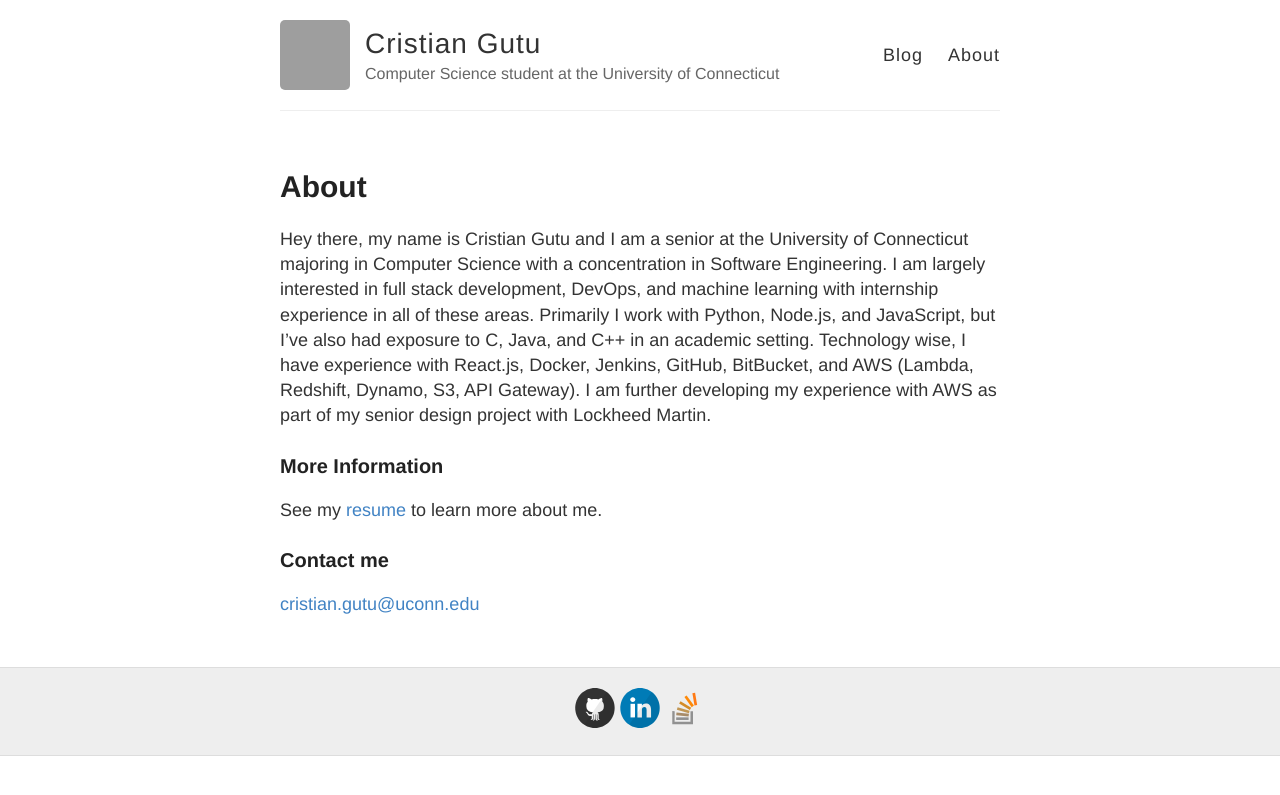
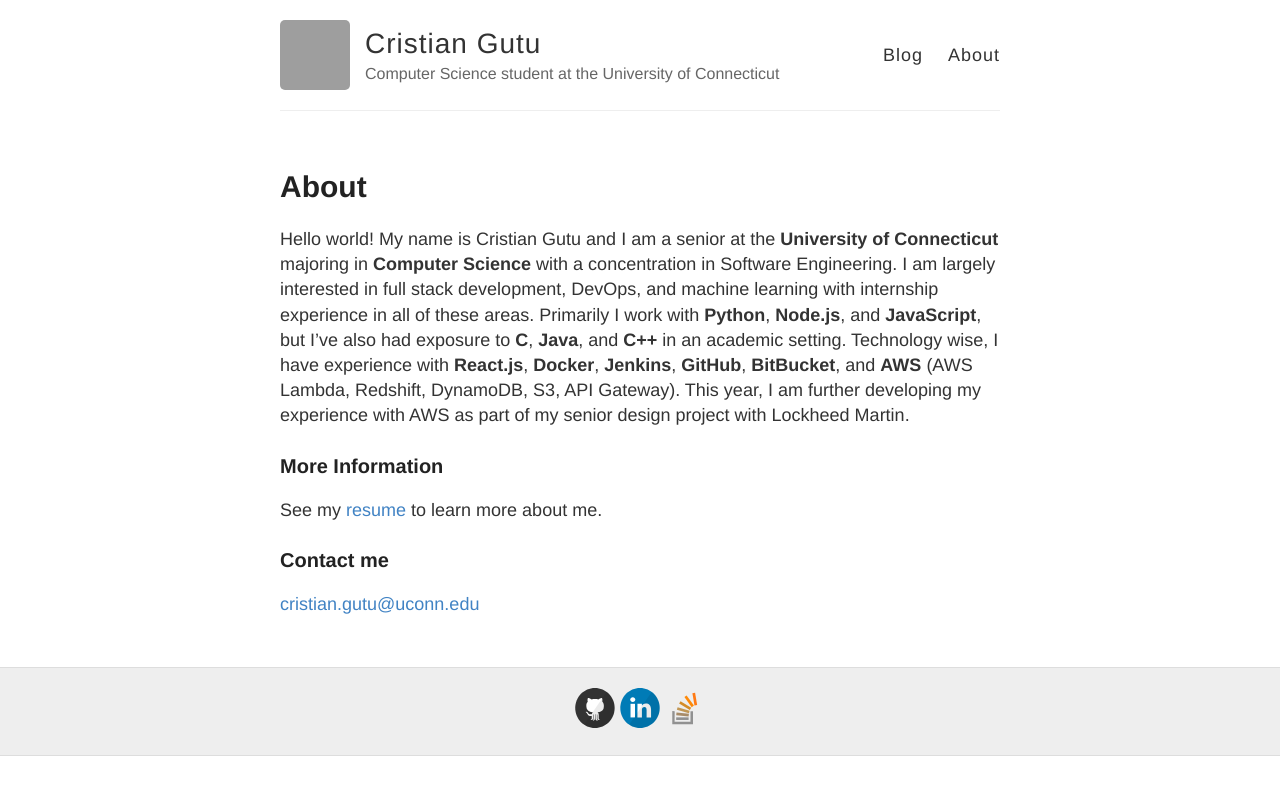
Before and after one commit to gutucristian/gutucristian.github.io, a Jekyll site: the page built from about.md, in a window 1280 px wide. Shown: the top 795 px of the page. Built offline with Jekyll 4.4.1, drawn with Linux system fonts in a browser that asks for light colours; grey boxes are pictures that could not be loaded.

Commit message:
Update about.md

```diff
--- a/about.md
+++ b/about.md
@@ -3,7 +3,7 @@
 title: About
 permalink: /about/
 ---
-Hey there, my name is Cristian Gutu and I am a senior at the University of Connecticut majoring in Computer Science with a concentration in Software Engineering. I am largely interested in full stack development, DevOps, and machine learning with internship experience in all of these areas. Primarily I work with Python, Node.js, and JavaScript, but I've also had exposure to C, Java, and C++ in an academic setting. Technology wise, I have experience with React.js, Docker, Jenkins, GitHub, BitBucket, and AWS (Lambda, Redshift, Dynamo, S3, API Gateway). I am further developing my experience with AWS as part of my senior design project with Lockheed Martin.
+Hello world! My name is Cristian Gutu and I am a senior at the __University of Connecticut__ majoring in __Computer Science__ with a concentration in Software Engineering. I am largely interested in full stack development, DevOps, and machine learning with internship experience in all of these areas. Primarily I work with __Python__, __Node.js__, and __JavaScript__, but I've also had exposure to __C__, __Java__, and __C++__ in an academic setting. Technology wise, I have experience with __React.js__, __Docker__, __Jenkins__, __GitHub__, __BitBucket__, and __AWS__ (AWS Lambda, Redshift, DynamoDB, S3, API Gateway). This year, I am further developing my experience with AWS as part of my senior design project with Lockheed Martin.
 
 ### More Information
 
```
